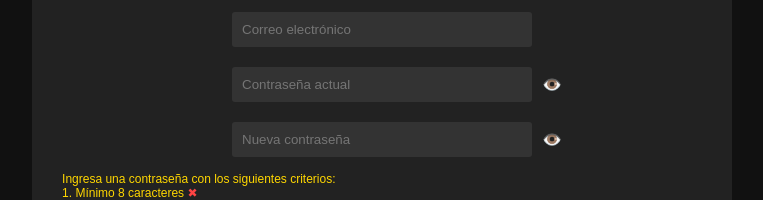
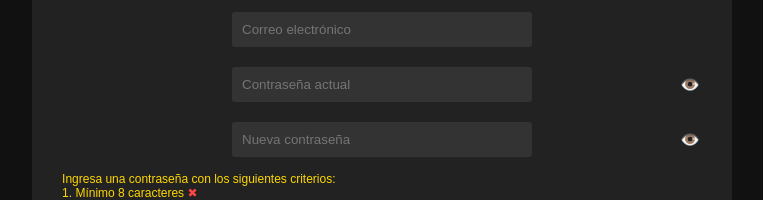
Before and after one commit to seventsport/seventsport.github.io, a plain HTML site: page index.html in a window 1280 px wide. Shown: the part 287-487 px from the top of the page, without its empty margins (258-1021 px from the left). Drawn offline with Linux system fonts and the light colour scheme.

Commit message:
Corregir los botones de mostrar contraseña

```diff
--- a/index.html
+++ b/index.html
@@ -71,7 +71,12 @@
             color: #FFD700;
             cursor: pointer;
             font-size: 16px;
-            padding: 5px;
+            padding: 0px;
+            width: 24px;
+            height: 24px;
+            display: flex;
+            justify-content: center;
+            align-items: center;
         }
 
         /* Cambiar color del botón al pasar el mouse */
```
